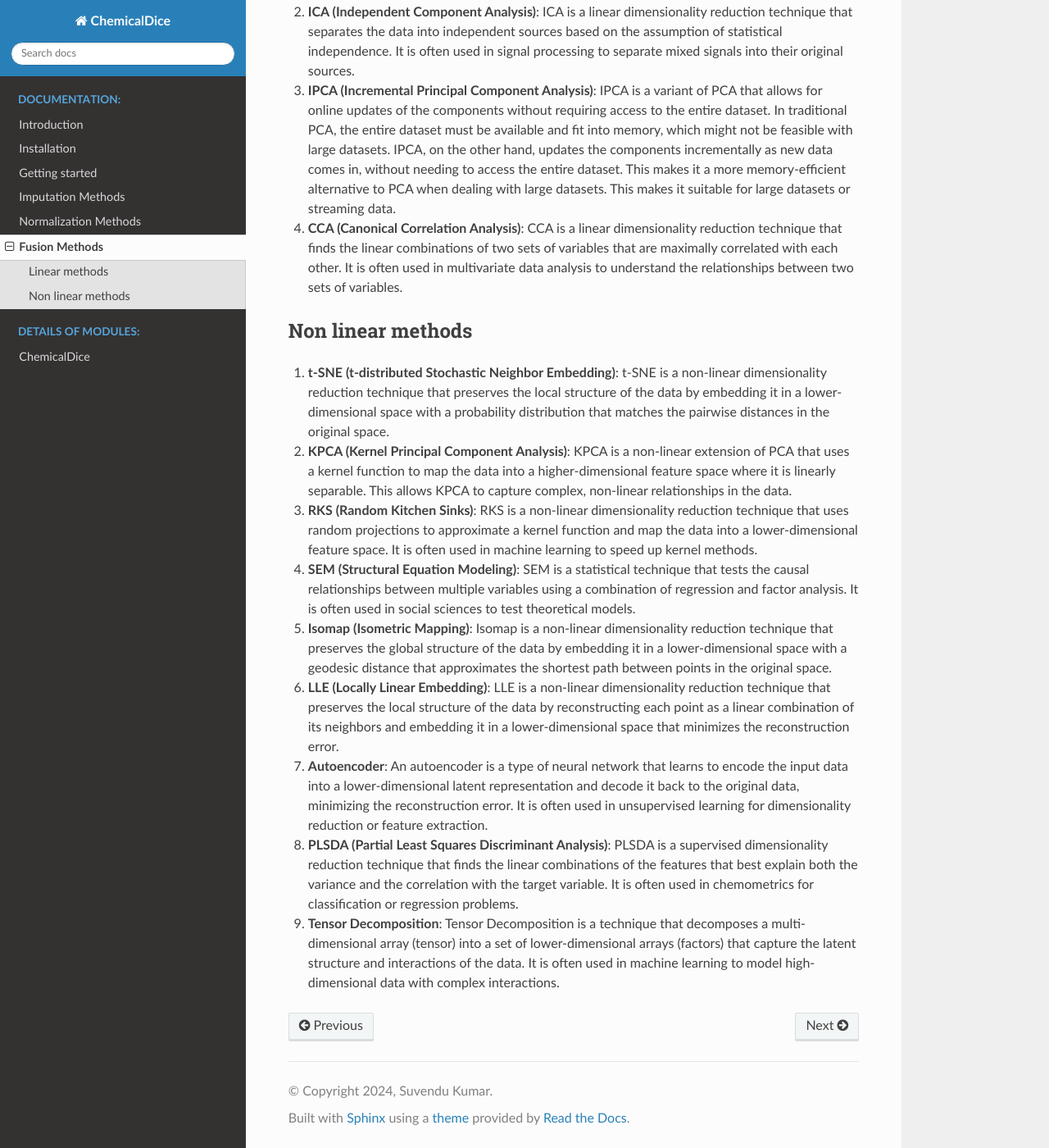
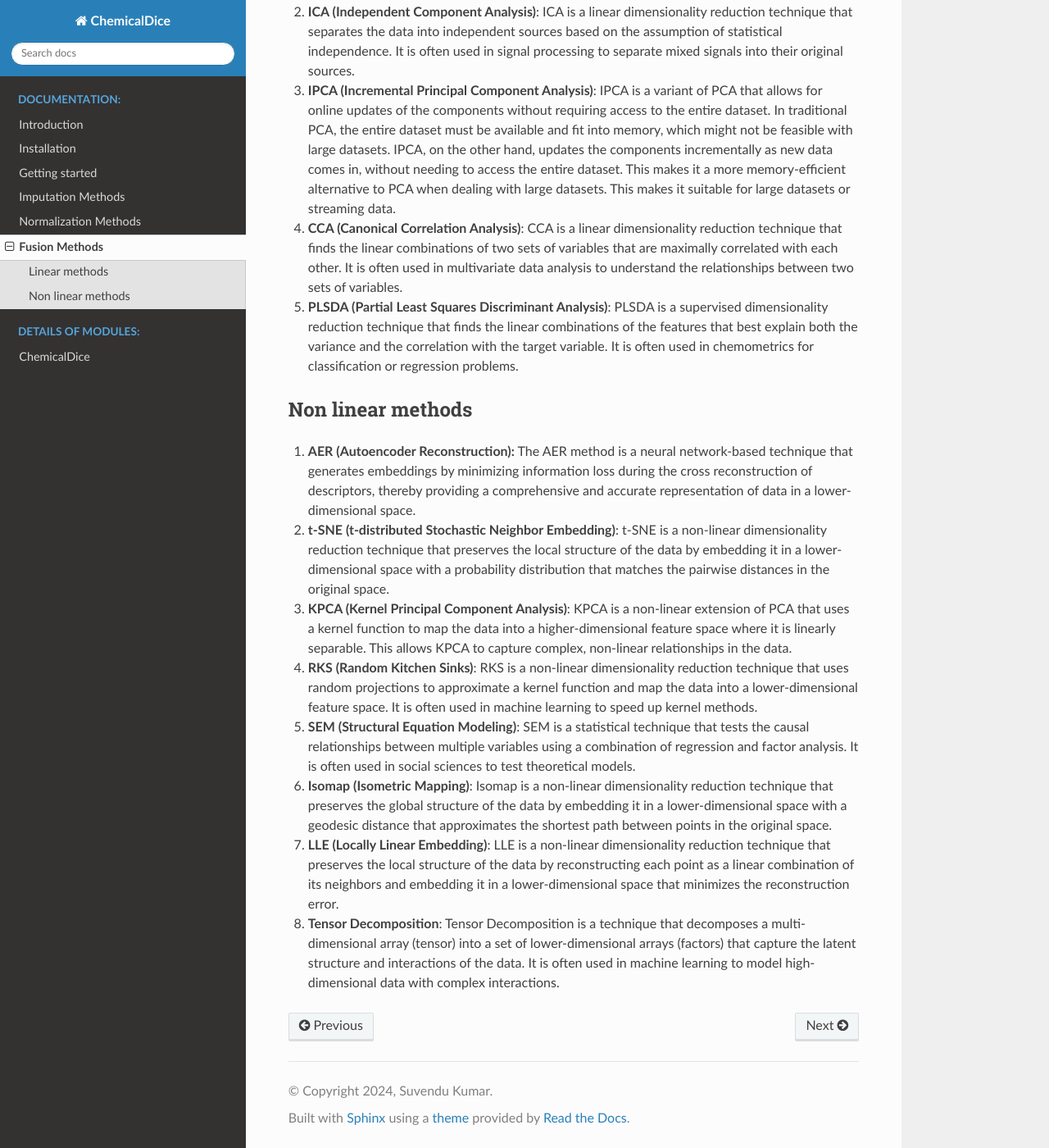
Before and after one commit to ChemicalDice/ChemicalDice, a Sphinx documentation site: the page built from docs/pages/methods/FusionMethods.rst, in a window 1280 px wide and 1400 px high, scrolled down 549 px. Shown: the whole window at 82% size. Built offline with Sphinx 7.4.7 and the Read the Docs theme 2.0.0, drawn with Linux system fonts in a browser that asks for light colours.

```diff
--- a/Readme.rst
+++ b/Readme.rst
@@ -199,8 +199,8 @@ Data fusion will take all the data that is normalized in previous step
 and make a single fused data. The ``fuseFeatures`` method can be used to
 fuse the data and save it in a csv file. The fusion methods to use given
 by methods argument. Methods available for fusing data are ‘AER’, ‘pca’,
-‘ica’, ‘ipca’, ‘cca’, ‘tsne’, ‘kpca’, ‘rks’, ‘SEM’, ‘autoencoder’, and
-‘tensordecompose’. The components to keep from different data can be
+‘ica’, ‘ipca’, ‘cca’, ‘tsne’, ‘kpca’, ‘rks’, ‘SEM’ and ‘tensordecompose’.
+The number of components to keep from different data in fusion can be
 provided by ``n_components``\ aggumrent. Reduced dimensions to use for
 Autoencoder Reconstruction can be provided by ``AER_dim`` argument.
 Argument ``save_dir`` can be used to specify directory for saving the
--- a/docs/pages/GettingStarted.rst
+++ b/docs/pages/GettingStarted.rst
@@ -247,8 +247,8 @@ Data fusion will take all the data that is normalized in previous step
 and make a single fused data. The ``fuseFeatures`` method can be used to
 fuse the data and save it in a csv file. The fusion methods to use given
 by methods argument. Methods available for fusing data are ‘AER’, ‘pca’,
-‘ica’, ‘ipca’, ‘cca’, ‘tsne’, ‘kpca’, ‘rks’, ‘SEM’, ‘autoencoder’, and
-‘tensordecompose’. The components to keep from different data can be
+‘ica’, ‘ipca’, ‘cca’, ‘tsne’, ‘kpca’, ‘rks’, ‘SEM’ and ‘tensordecompose’.
+The number of components to keep from different data in fusion can be
 provided by ``n_components``\ aggumrent. Reduced dimensions to use for
 Autoencoder Reconstruction can be provided by ``AER_dim`` argument.
 Argument ``save_dir`` can be used to specify directory for saving the
--- a/docs/pages/Installation.rst
+++ b/docs/pages/Installation.rst
@@ -29,7 +29,7 @@ using the following command:
 
 .. code:: bash
 
-   pip install -i https://test.pypi.org/simple/ ChemicalDice==0.6.0
+   pip install -i https://test.pypi.org/simple/ ChemicalDice==0.6.1
    pip install torch==2.2.1 torchvision==0.17.1 torchaudio==2.2.1 --index-url https://download.pytorch.org/whl/rocm5.7
    pip install multitasking==0.0.11 pandas==2.0.3 scikit-learn==1.2.2 seaborn==0.13.1 tqdm==4.66.4 xgboost==2.0.3
    pip install rdkit==2023.9.6 signaturizer==1.1.14 descriptastorus==2.6.1 mordred==0.6.0 tensorly==0.8.1 transformers==4.40.1
--- a/docs/pages/methods/FusionMethods.rst
+++ b/docs/pages/methods/FusionMethods.rst
@@ -45,49 +45,49 @@ Linear methods
    of two sets of variables that are maximally correlated with each
    other. It is often used in multivariate data analysis to understand
    the relationships between two sets of variables.
+5. **PLSDA (Partial Least Squares Discriminant Analysis)**: PLSDA is a
+   supervised dimensionality reduction technique that finds the linear
+   combinations of the features that best explain both the variance and
+   the correlation with the target variable. It is often used in
+   chemometrics for classification or regression problems.
 
 Non linear methods
 ------------------
 
-1. **t-SNE (t-distributed Stochastic Neighbor Embedding)**: t-SNE is a
+1. **AER (Autoencoder Reconstruction):** The AER method is a neural
+   network-based technique that generates embeddings by minimizing
+   information loss during the cross reconstruction of descriptors,
+   thereby providing a comprehensive and accurate representation of data
+   in a lower-dimensional space.
+2. **t-SNE (t-distributed Stochastic Neighbor Embedding)**: t-SNE is a
    non-linear dimensionality reduction technique that preserves the
    local structure of the data by embedding it in a lower-dimensional
    space with a probability distribution that matches the pairwise
    distances in the original space.
-2. **KPCA (Kernel Principal Component Analysis)**: KPCA is a non-linear
+3. **KPCA (Kernel Principal Component Analysis)**: KPCA is a non-linear
    extension of PCA that uses a kernel function to map the data into a
    higher-dimensional feature space where it is linearly separable. This
    allows KPCA to capture complex, non-linear relationships in the data.
-3. **RKS (Random Kitchen Sinks)**: RKS is a non-linear dimensionality
+4. **RKS (Random Kitchen Sinks)**: RKS is a non-linear dimensionality
    reduction technique that uses random projections to approximate a
    kernel function and map the data into a lower-dimensional feature
    space. It is often used in machine learning to speed up kernel
    methods.
-4. **SEM (Structural Equation Modeling)**: SEM is a statistical
+5. **SEM (Structural Equation Modeling)**: SEM is a statistical
    technique that tests the causal relationships between multiple
    variables using a combination of regression and factor analysis. It
    is often used in social sciences to test theoretical models.
-5. **Isomap (Isometric Mapping)**: Isomap is a non-linear dimensionality
+6. **Isomap (Isometric Mapping)**: Isomap is a non-linear dimensionality
    reduction technique that preserves the global structure of the data
    by embedding it in a lower-dimensional space with a geodesic distance
    that approximates the shortest path between points in the original
    space.
-6. **LLE (Locally Linear Embedding)**: LLE is a non-linear
+7. **LLE (Locally Linear Embedding)**: LLE is a non-linear
    dimensionality reduction technique that preserves the local structure
    of the data by reconstructing each point as a linear combination of
    its neighbors and embedding it in a lower-dimensional space that
    minimizes the reconstruction error.
-7. **Autoencoder**: An autoencoder is a type of neural network that
-   learns to encode the input data into a lower-dimensional latent
-   representation and decode it back to the original data, minimizing
-   the reconstruction error. It is often used in unsupervised learning
-   for dimensionality reduction or feature extraction.
-8. **PLSDA (Partial Least Squares Discriminant Analysis)**: PLSDA is a
-   supervised dimensionality reduction technique that finds the linear
-   combinations of the features that best explain both the variance and
-   the correlation with the target variable. It is often used in
-   chemometrics for classification or regression problems.
-9. **Tensor Decomposition**: Tensor Decomposition is a technique that
+8. **Tensor Decomposition**: Tensor Decomposition is a technique that
    decomposes a multi-dimensional array (tensor) into a set of
    lower-dimensional arrays (factors) that capture the latent structure
    and interactions of the data. It is often used in machine learning to
--- a/pyproject.toml
+++ b/pyproject.toml
@@ -7,7 +7,7 @@ build-backend = "setuptools.build_meta"
 
 [project]
 name = "ChemicalDice"
-version = "0.6.0"
+version = "0.6.1"
 readme = "Readme.rst"
 description = "ChemicalDice: Transforming cheminformatics and bioinformatics with advanced data fusion analysis."
 requires-python = ">=3.7"
```
Also changed, not shown: other parts of Readme.rst (+1 -1 lines), 13 other files.
